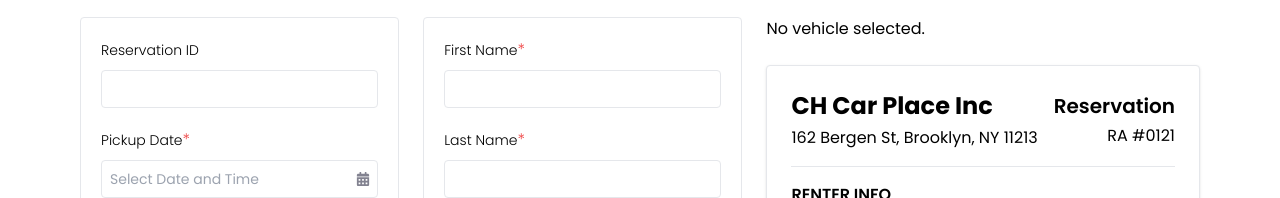
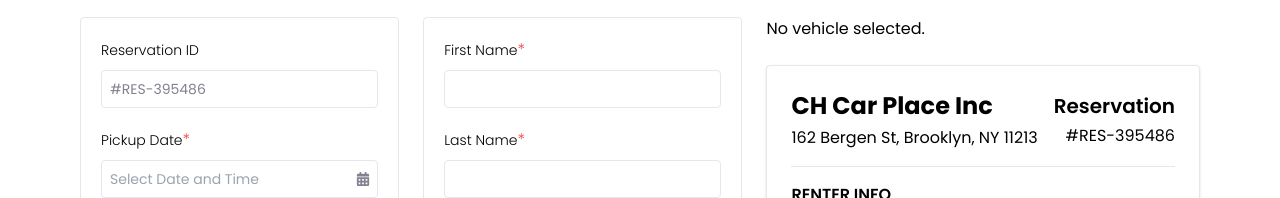
Before and after one commit to developerabdulmamun/nyntax-task, a Next.js app: page / in a window 1280 px wide. Shown: the part 153-351 px from the top of the page. Built offline with nearby package versions, Linux system fonts and the light colour scheme; no server answers.

Commit message:
Add auto generate reservation id

```diff
--- a/components/Invoice.jsx
+++ b/components/Invoice.jsx
@@ -10,6 +10,7 @@ const Invoice = ({
   discount,
   pickupDate,
   returnDate,
+  reservationId,
 }) => {
   const invoiceRef = useRef();
 
@@ -30,7 +31,7 @@ const Invoice = ({
           </div>
           <div className="text-right">
             <h2 className="text-xl font-semibold">Reservation</h2>
-            <p className="mt-1">RA #0121</p>
+            <p className="mt-1">{reservationId}</p>
           </div>
         </div>
 
--- a/components/ReservationDetails.jsx
+++ b/components/ReservationDetails.jsx
@@ -15,6 +15,7 @@ const ReservationDetails = ({
   duration,
   setDuration,
   setDiscount,
+  reservationId,
 }) => {
   const [discountValue, setDiscountValue] = useState("");
 
@@ -73,6 +74,7 @@ const ReservationDetails = ({
         <label className="font-light text-sm">Reservation ID</label>
         <input
           type="text"
+          value={reservationId}
           className="border rounded w-full mt-2 mb-5 p-2 text-sm text-[#828290]"
         />
 
--- a/components/ReservationForm.jsx
+++ b/components/ReservationForm.jsx
@@ -5,13 +5,14 @@ import ChargesSummary from "@/components/ChargesSummary";
 import CustomerInfo from "@/components/CustomerInfo";
 import ReservationDetails from "@/components/ReservationDetails";
 import VehicleInfo from "@/components/VehicleInfo";
-import { useState } from "react";
+import { useEffect, useState } from "react";
 import Invoice from "./Invoice";
 
 const ReservationForm = () => {
   const [pickupDate, setPickupDate] = useState(null);
   const [returnDate, setReturnDate] = useState(null);
   const [duration, setDuration] = useState("");
+  const [reservationId, setReservationId] = useState("");
 
   const [selectedType, setSelectedType] = useState("");
   const [selectedVehicle, setSelectedVehicle] = useState("");
@@ -24,6 +25,15 @@ const ReservationForm = () => {
     email: "",
     phone: "",
   });
+
+  useEffect(() => {
+    generateReservationId();
+  }, []);
+
+  const generateReservationId = () => {
+    const id = "#RES-" + Math.floor(Math.random() * 1000000);
+    setReservationId(id);
+  };
 
   const handleAdditionalChargesChange = (charges) => {
     setAdditionalCharges(charges);
@@ -61,6 +71,7 @@ const ReservationForm = () => {
               duration={duration}
               setDuration={setDuration}
               setDiscount={setDiscount}
+              reservationId={reservationId}
             />
             <VehicleInfo
               selectedType={selectedType}
@@ -98,6 +109,7 @@ const ReservationForm = () => {
               discount={discount}
               pickupDate={pickupDate}
               returnDate={returnDate}
+              reservationId={reservationId}
             />
           </div>
         </div>
```
